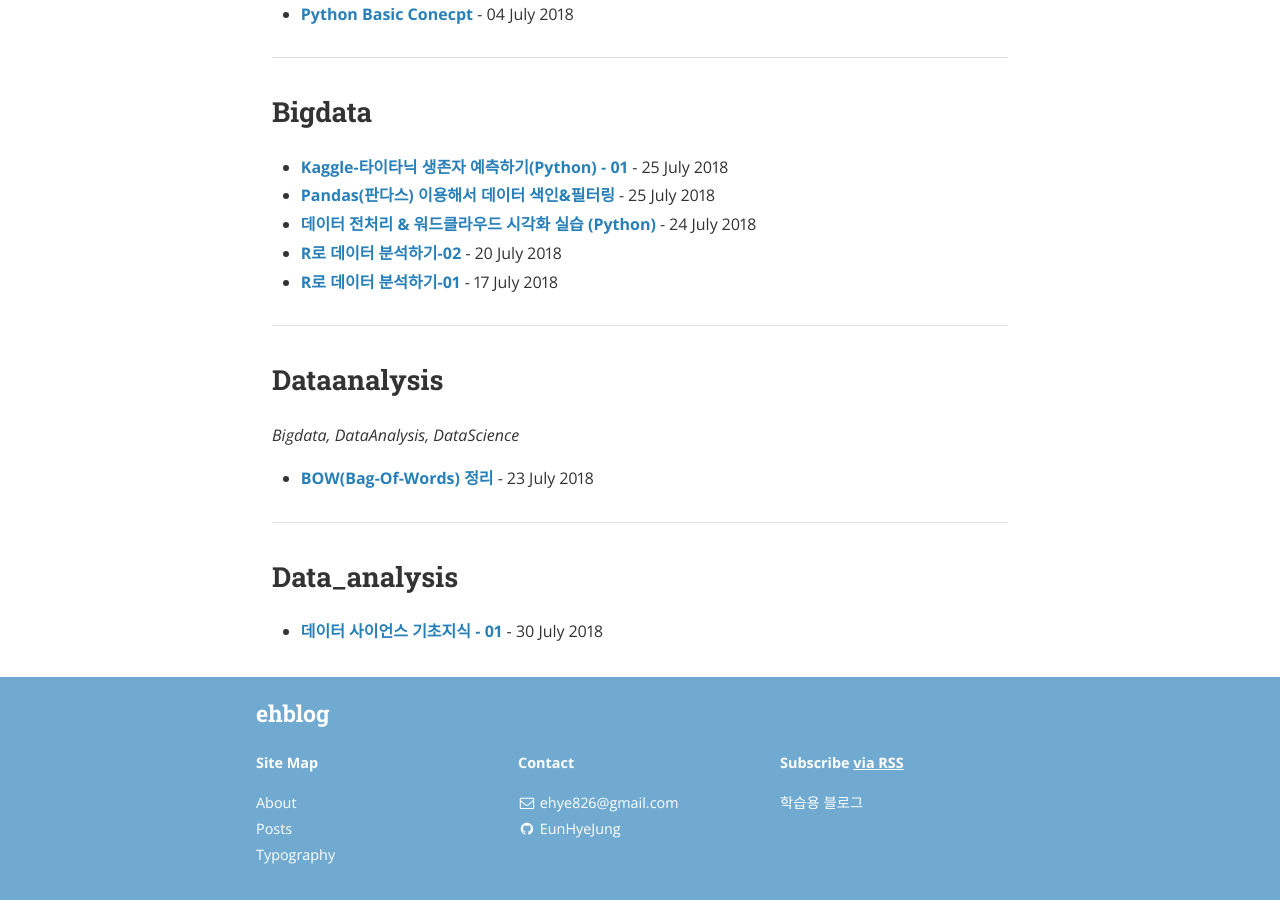
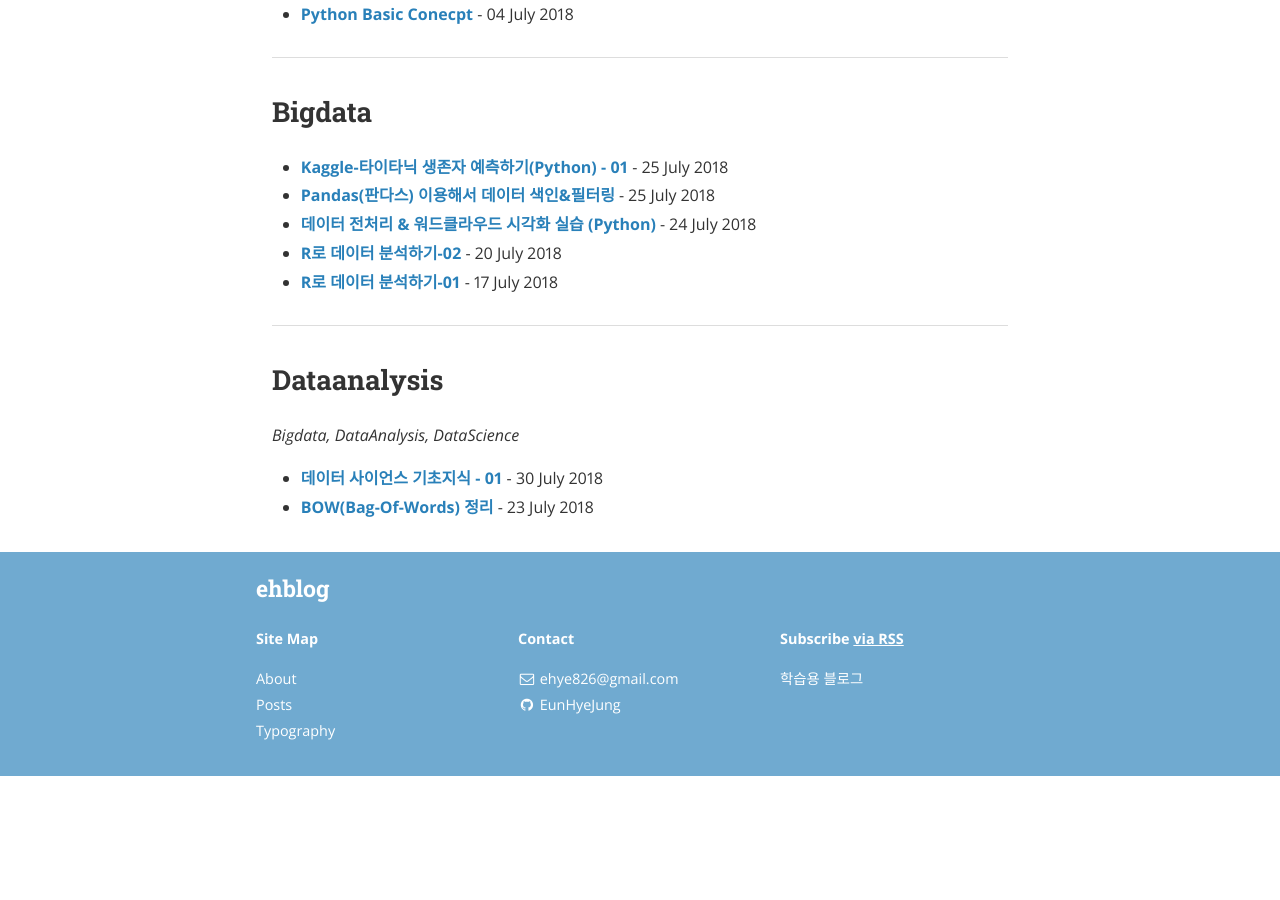
Before and after one commit to EunHyeJung/EunHyeJung.github.io, a Jekyll site: the page built from index.html, in a window 1280 px wide and 900 px high, scrolled down 3541 px. Built offline with Jekyll 4.4.1, drawn with Linux system fonts in a browser that asks for light colours; nearby versions of some CDN libraries; the list of posts is cut into pages by our own code; after the commit the page ends 4317 px from its top, so only the background shows below that.

Commit message:
Update 2018-07-30-data-science-basic-concept-01.md

```diff
--- a/_posts/2018-07-30-data-science-basic-concept-01.md
+++ b/_posts/2018-07-30-data-science-basic-concept-01.md
@@ -3,7 +3,7 @@ layout: post
 title:  "데이터 사이언스 기초지식 - 01"
 date:   2018-07-30
 author: EunHye Jung
-categories: data_analysis
+categories: DataAnalysis
 tags: bigdata
 cover:  "/assets/instacode.png"
 ---
```
